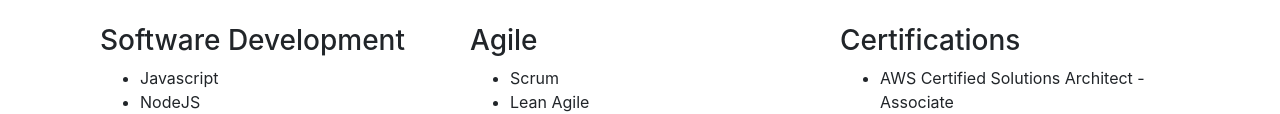
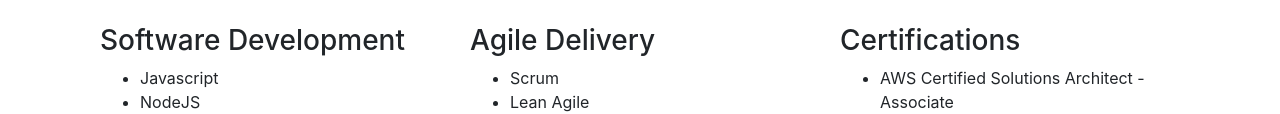
Before and after one commit to SteveMustanski/SteveMustanski.github.io, a plain HTML site: page index.html in a window 1280 px wide. Shown: the part 1138-1252 px from the top of the page. Drawn offline with nearby package versions, Linux system fonts and the light colour scheme.

Commit message:
updated column title

```diff
--- a/index.html
+++ b/index.html
@@ -116,7 +116,7 @@
           </ul>
         </div>
         <div class="col-md">
-          <h3>Agile</h3>
+          <h3>Agile Delivery</h3>
           <ul>
             <li>Scrum</li>
             <li>Lean Agile</li>
```
